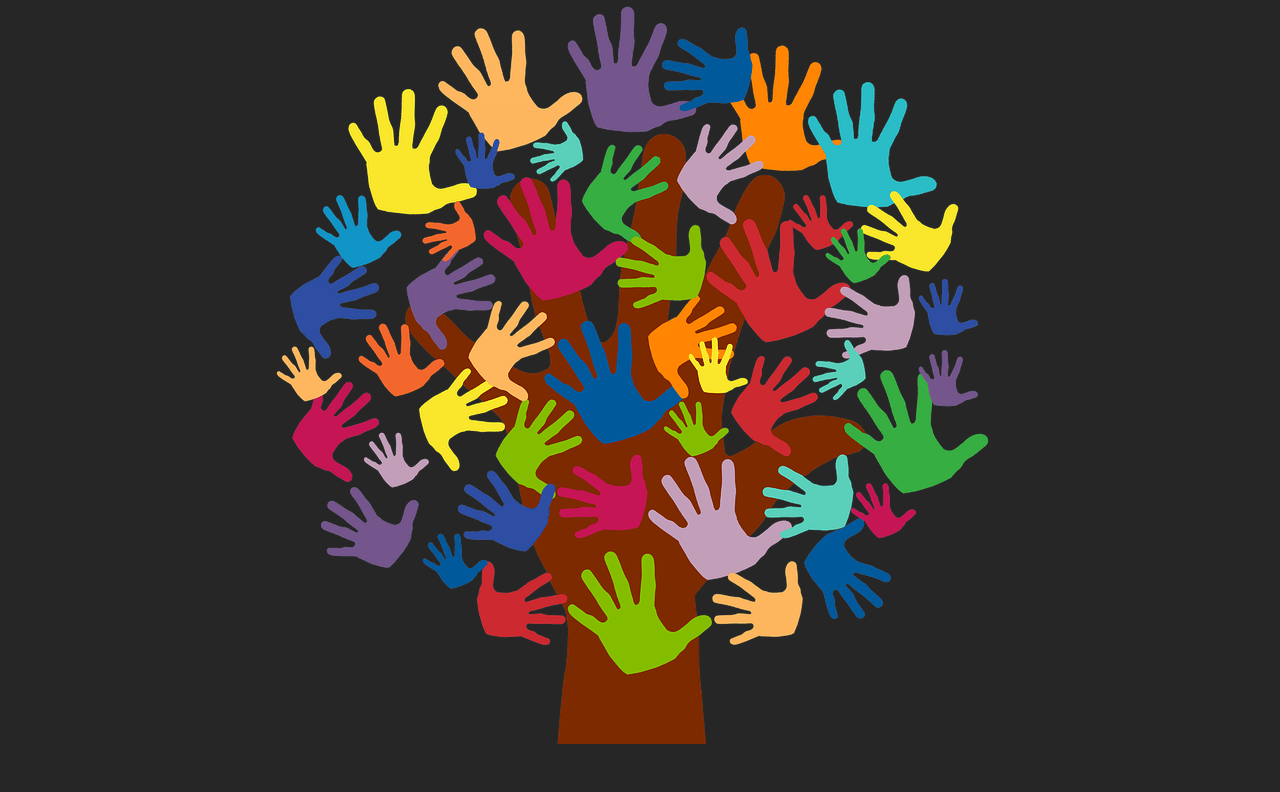
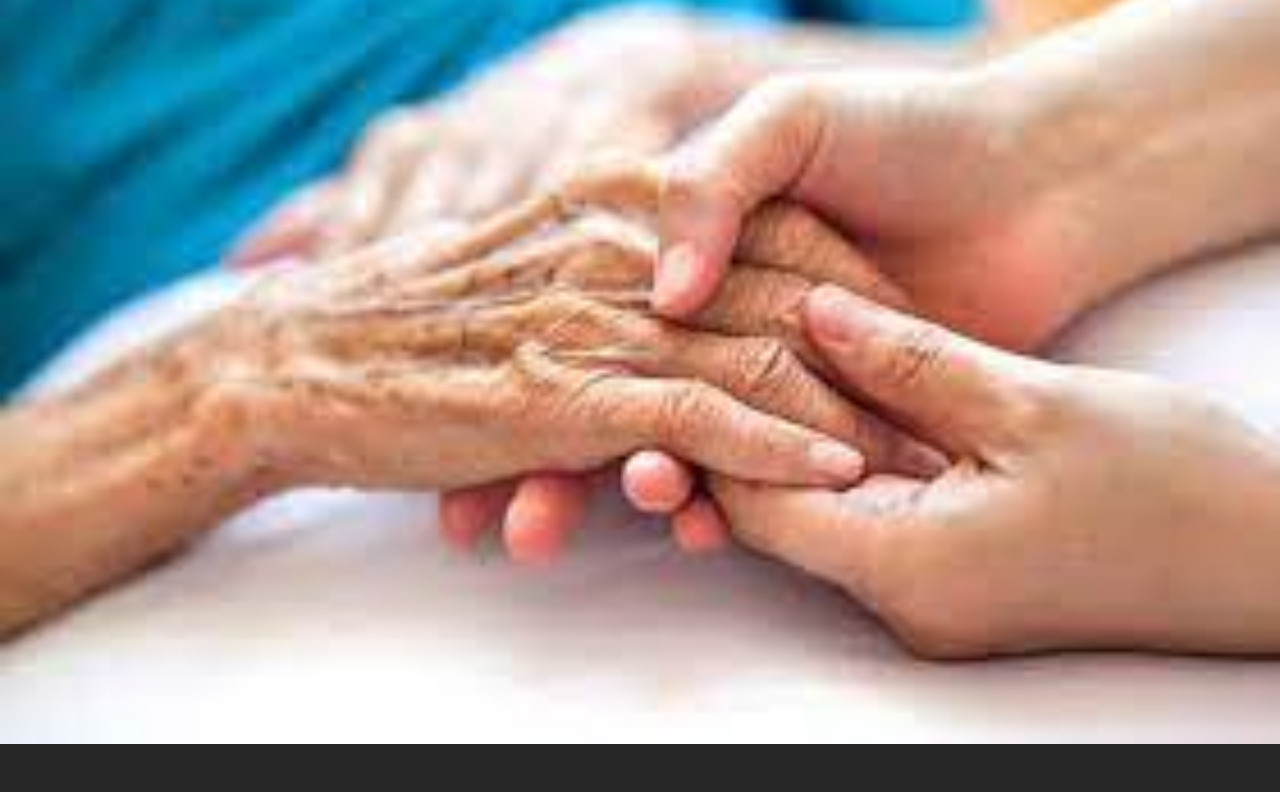
Before and after one commit to ParvathyJayakumar/impactlink, a plain HTML site: page palliative.html in a window 1280 px wide. Shown: the part 56-848 px from the top of the page. Drawn offline with Linux system fonts and the light colour scheme.

Commit message:
Update style.css

```diff
--- a/style.css
+++ b/style.css
@@ -30,7 +30,7 @@ body{
 #header3{
     width: 100%;
     height: 100vh;
-    background-image: url(images/bgm1.png);
+    background-image: url(images/bgn3.jpg);
     background-size: cover;
        background-repeat: no-repeat;
 }
```
